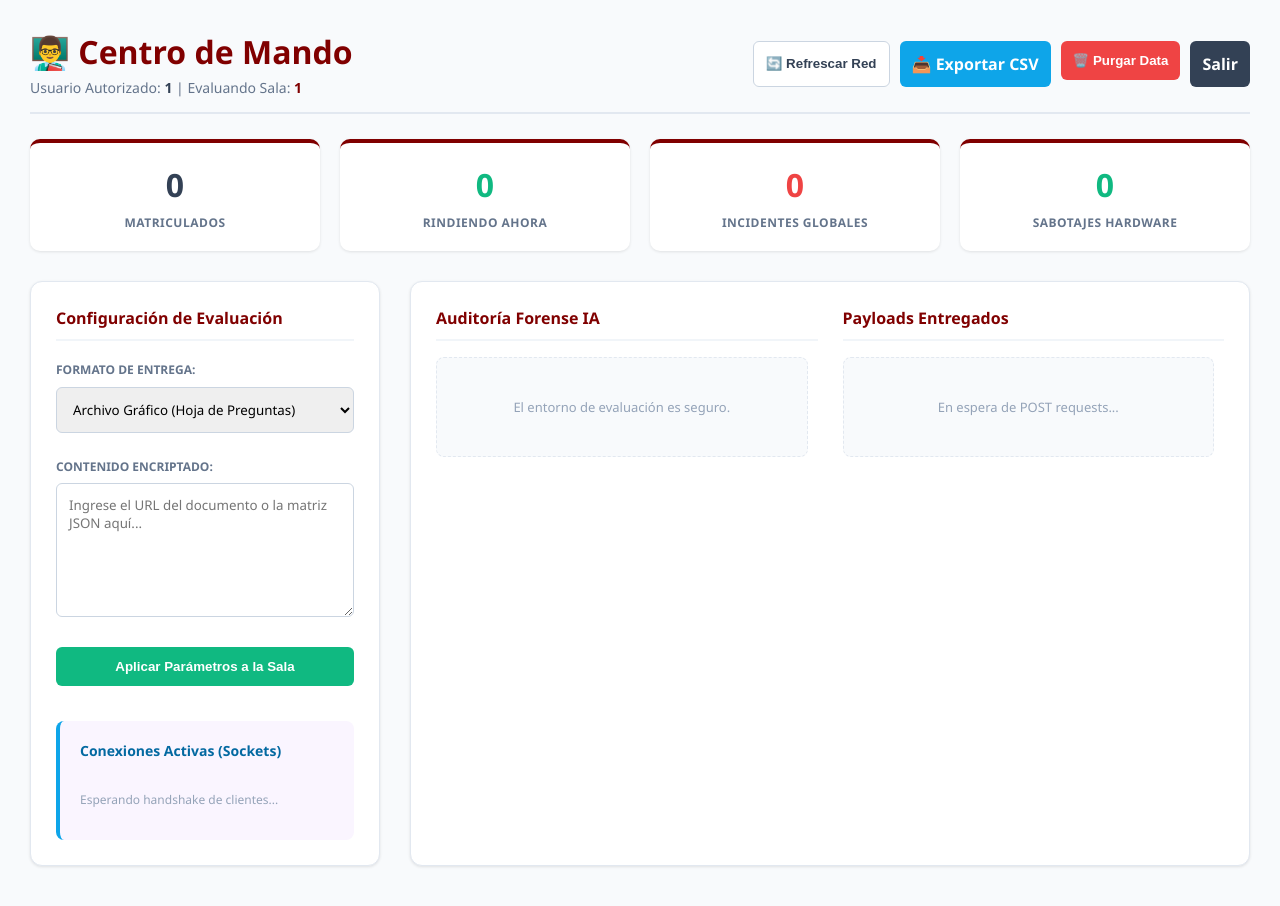
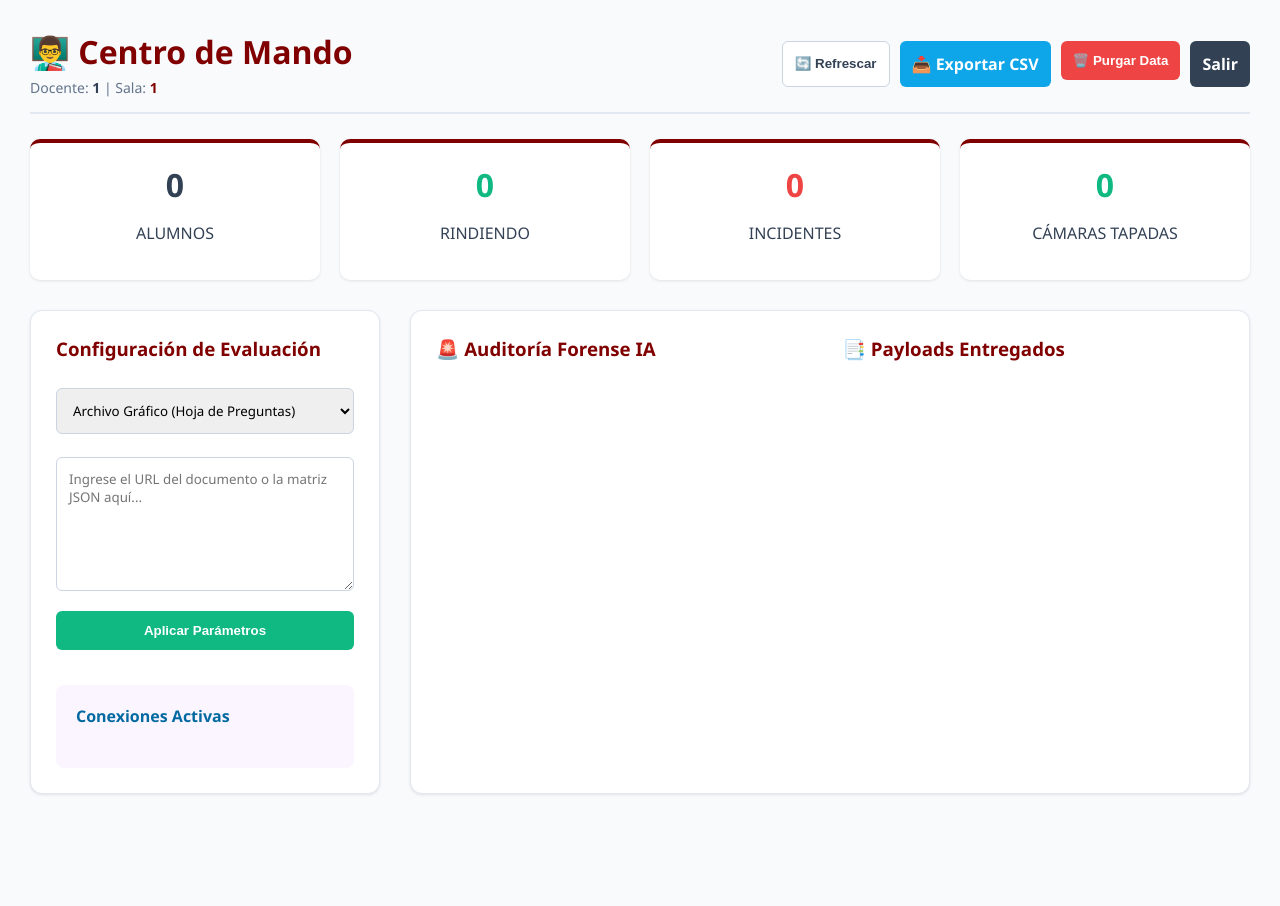
Before and after one commit to 914049118eddy-ops/Proctoring-, a FastAPI app: page /dashboard in a window 1280 px wide. Shown: the top 906 px of the page. Run offline with FastAPI, Linux system fonts and the light colour scheme; the visitor is signed in with stand-in values (Sample User, id 1).

Commit message:
Update index.html

```diff
--- a/templates/index.html
+++ b/templates/index.html
@@ -12,30 +12,35 @@
         input, select, textarea { width: 100%; padding: 12px; margin: 8px 0 15px 0; border: 1px solid #cbd5e1; border-radius: 6px; box-sizing: border-box; font-family: inherit; }
         input:focus, textarea:focus { outline: 2px solid var(--uni); outline-offset: -1px; }
 
+        /* Contenedores Base */
         .registro-container { display: flex; justify-content: center; align-items: center; height: 100vh; }
-        .card-login { background: white; padding: 40px; border-radius: 12px; box-shadow: 0 4px 6px -1px rgb(0 0 0 / 0.1), 0 2px 4px -2px rgb(0 0 0 / 0.1); width: 380px; border-top: 6px solid var(--uni); }
+        .card-login { background: white; padding: 40px; border-radius: 12px; box-shadow: 0 4px 6px -1px rgb(0 0 0 / 0.1); width: 380px; border-top: 6px solid var(--uni); }
         .tabs { display: flex; border-bottom: 2px solid #e2e8f0; margin-bottom: 25px; }
         .tab { flex: 1; text-align: center; padding: 10px; cursor: pointer; color: #64748b; font-weight: 600; transition: 0.3s; }
-        .tab:hover { color: var(--uni); }
         .tab.active { color: var(--uni); border-bottom: 3px solid var(--uni); margin-bottom: -2px; }
         .form-view { display: none; animation: fadeIn 0.3s ease; }
         .form-view.active { display: block; }
         @keyframes fadeIn { from { opacity: 0; transform: translateY(5px); } to { opacity: 1; transform: translateY(0); } }
 
+        /* Layout Examen y Capas de Video */
         .examen-layout { display: flex; height: 100vh; overflow: hidden; width: 100vw; }
         .examen-area { flex: 2.5; padding: 40px; overflow-y: auto; background: white; border-right: 1px solid #e2e8f0; }
         .proctoring-sidebar { flex: 1; padding: 25px; display: flex; flex-direction: column; align-items: center; background: #f8fafc; }
-        #video-alumno { width: 100%; border-radius: 12px; transform: scaleX(-1); background: #000; box-shadow: 0 4px 6px -1px rgb(0 0 0 / 0.1); }
-        .status-badge { padding: 10px 20px; border-radius: 50px; font-weight: 600; width: 100%; text-align: center; margin-top:15px; box-sizing: border-box; border: 1px solid #cbd5e1; }
-        .log-box { width: 100%; margin-top: 20px; flex-grow: 1; overflow-y: auto; border: 1px solid #e2e8f0; border-radius: 8px; padding: 15px; font-size: 13px; box-sizing: border-box; background: white; }
+
+        .video-container { position: relative; width: 100%; border-radius: 12px; overflow: hidden; box-shadow: 0 4px 6px -1px rgb(0 0 0 / 0.1); background: #000; }
+        #video-alumno { width: 100%; display: block; transform: scaleX(-1); }
+        #overlay-ia { position: absolute; top: 0; left: 0; width: 100%; height: 100%; z-index: 10; transform: scaleX(-1); pointer-events: none; }
+
+        .status-badge { padding: 10px 20px; border-radius: 50px; font-weight: 600; width: 100%; text-align: center; margin-top:15px; box-sizing: border-box; border: 1px solid #cbd5e1; transition: 0.3s; }
+        .log-box { width: 100%; margin-top: 20px; flex-grow: 1; overflow-y: auto; border: 1px solid #e2e8f0; border-radius: 8px; padding: 15px; font-size: 13px; background: white; }
         .pregunta-card { background: white; border: 1px solid #e2e8f0; padding: 20px; border-radius: 10px; margin-bottom: 20px; box-shadow: 0 1px 3px 0 rgb(0 0 0 / 0.1); }
 
+        /* Dashboard Docente */
         .dash-body { padding: 30px; overflow-y: auto; height: 100vh; box-sizing: border-box;}
         .header { display: flex; justify-content: space-between; border-bottom: 2px solid #e2e8f0; padding-bottom: 15px; margin-bottom: 25px; align-items: center;}
         .stats-grid { display: grid; grid-template-columns: repeat(4, 1fr); gap: 20px; margin-bottom: 30px; }
         .stat-card { background: white; padding: 20px; border-radius: 10px; text-align: center; border-top: 4px solid var(--uni); box-shadow: 0 1px 3px 0 rgb(0 0 0 / 0.1); }
         .stat-card h2 { margin: 0; color: var(--text); font-size: 32px; font-weight: 800; }
-        .stat-card p { margin: 8px 0 0 0; font-size: 12px; color: #64748b; font-weight: 700; letter-spacing: 0.5px; }
         .dash-layout { display: grid; grid-template-columns: 350px 1fr; gap: 30px; }
         .panel { background: white; border-radius: 12px; padding: 25px; box-shadow: 0 1px 3px 0 rgb(0 0 0 / 0.1); border: 1px solid #e2e8f0; }
         .evidencia-card { display: flex; border: 1px solid #fecaca; border-radius: 8px; overflow: hidden; margin-bottom: 15px; background: white; }
@@ -93,7 +98,7 @@
         <div class="examen-area">
             <h2 style="color: var(--uni); margin-top:0; font-weight:800;">Aula de Evaluación: {{ sala }}</h2>
             <div style="background:#f0f9ff; padding:15px; border-radius:8px; font-size:13px; margin-bottom:25px; border-left:4px solid #0ea5e9; color:#0369a1;">
-                🛡️ <b>Auditoría en Progreso:</b> La inteligencia artificial procesa tu entorno de forma local para garantizar integridad académica.
+                🛡️ <b>Auditoría Activa:</b> La IA dibuja cuadros de detección (Bounding Boxes) en tiempo real para evitar falsos positivos.
             </div>
 
             {% if config.tipo == 'tradicional' %}
@@ -160,48 +168,44 @@
     <script src="/static/js/motor_ia.js"></script>
     {% endif %}
 
-
     {% if vista == 'dashboard' %}
     <div class="dash-body">
         <div class="header">
             <div>
                 <h1 style="color: var(--uni); margin: 0; font-weight:800;">👨‍🏫 Centro de Mando</h1>
-                <p style="margin:5px 0 0 0; color:#64748b; font-size:14px;">Usuario Autorizado: <b style="color:var(--text);">{{ docente }}</b> | Evaluando Sala: <b style="color:var(--uni);">{{ sala }}</b></p>
+                <p style="margin:5px 0 0 0; color:#64748b; font-size:14px;">Docente: <b style="color:var(--text);">{{ docente }}</b> | Sala: <b style="color:var(--uni);">{{ sala }}</b></p>
             </div>
             <div style="display:flex; gap:10px;">
-                <button class="btn" onclick="location.reload()" style="width:auto; background:white; color:var(--text); border:1px solid #cbd5e1;">🔄 Refrescar Red</button>
-                <a href="/descargar_dataset" class="btn" style="background:#0ea5e9; width:auto; text-decoration:none;">📥 Exportar CSV</a>
-
-                <form action="/limpiar_auditoria" method="post" onsubmit="return confirm('ATENCIÓN: Esto borrará irreversiblemente las fotos del servidor. ¿Continuar?');" style="margin:0;">
+                <button class="btn" onclick="location.reload()" style="width:auto; background:white; color:var(--text); border:1px solid #cbd5e1;">🔄 Refrescar</button>
+                <a href="/descargar_dataset" class="btn" style="background:#0ea5e9; width:auto;">📥 Exportar CSV</a>
+                <form action="/limpiar_auditoria" method="post" onsubmit="return confirm('ATENCIÓN: Borrará las fotos. ¿Continuar?');" style="margin:0;">
                     <button type="submit" class="btn" style="background:#ef4444; width:auto;">🗑️ Purgar Data</button>
                 </form>
-                <a href="/logout" class="btn" style="background:#334155; width:auto; text-decoration:none;">Salir</a>
+                <a href="/logout" class="btn" style="background:#334155; width:auto;">Salir</a>
             </div>
         </div>
 
         <div class="stats-grid">
-            <div class="stat-card"><h2>{{ stats.total_alumnos }}</h2><p>MATRICULADOS</p></div>
-            <div class="stat-card"><h2 style="color:#10b981;">{{ stats.activos }}</h2><p>RINDIENDO AHORA</p></div>
-            <div class="stat-card"><h2 style="color:#ef4444;">{{ stats.total_alertas }}</h2><p>INCIDENTES GLOBALES</p></div>
-            <div class="stat-card"><h2 style="color:{{ '#ef4444' if stats.camaras_tapadas > 0 else '#10b981' }}">{{ stats.camaras_tapadas }}</h2><p>SABOTAJES HARDWARE</p></div>
+            <div class="stat-card"><h2>{{ stats.total_alumnos }}</h2><p>ALUMNOS</p></div>
+            <div class="stat-card"><h2 style="color:#10b981;">{{ stats.activos }}</h2><p>RINDIENDO</p></div>
+            <div class="stat-card"><h2 style="color:#ef4444;">{{ stats.total_alertas }}</h2><p>INCIDENTES</p></div>
+            <div class="stat-card"><h2 style="color:{{ '#ef4444' if stats.camaras_tapadas > 0 else '#10b981' }}">{{ stats.camaras_tapadas }}</h2><p>CÁMARAS TAPADAS</p></div>
         </div>
 
         <div class="dash-layout">
             <div class="panel">
-                <h3 style="margin-top:0; color:var(--uni); border-bottom: 2px solid #f1f5f9; padding-bottom:10px; font-size:16px;">Configuración de Evaluación</h3>
+                <h3 style="margin-top:0; color:var(--uni);">Configuración de Evaluación</h3>
                 <form action="/configurar_lms" method="post">
-                    <label style="font-size:12px; font-weight:bold; color:#64748b;">FORMATO DE ENTREGA:</label>
                     <select name="tipo">
                         <option value="tradicional">Archivo Gráfico (Hoja de Preguntas)</option>
                         <option value="interactivo">Despliegue Dinámico (JSON Array)</option>
                     </select>
-                    <label style="font-size:12px; font-weight:bold; color:#64748b; margin-top:10px; display:block;">CONTENIDO ENCRIPTADO:</label>
                     <textarea name="contenido" rows="6" placeholder="Ingrese el URL del documento o la matriz JSON aquí..." required></textarea>
-                    <button type="submit" class="btn" style="background:#10b981; margin-top:10px;">Aplicar Parámetros a la Sala</button>
+                    <button type="submit" class="btn" style="background:#10b981;">Aplicar Parámetros</button>
                 </form>
 
-                <div style="margin-top: 35px; background: #faf5ff; padding: 20px; border-radius: 8px; border-left: 4px solid #0ea5e9;">
-                    <h4 style="margin-top:0; color:#0369a1; font-size:14px;">Conexiones Activas (Sockets)</h4>
+                <div style="margin-top: 35px; background: #faf5ff; padding: 20px; border-radius: 8px;">
+                    <h4 style="margin-top:0; color:#0369a1;">Conexiones Activas</h4>
                     <div style="max-height: 200px; overflow-y: auto;">
                         {% for est in asistencia %}
                         <div style="font-size:12px; margin-bottom:10px; border-bottom:1px solid #e0f2fe; padding-bottom:10px;">
@@ -209,8 +213,6 @@
                             Status: <span style="font-weight:bold; color:{{ '#10b981' if est.Estado == 'EN EXAMEN' else '#64748b' }}">{{ est.Estado }}</span> |
                             Video: <span style="font-weight:bold; color:{{ '#ef4444' if est.Camara == 'BLOQUEADA' else '#10b981' }}">{{ est.Camara }}</span>
                         </div>
-                        {% else %}
-                        <p style="color:#94a3b8; font-size:12px;">Esperando handshake de clientes...</p>
                         {% endfor %}
                     </div>
                 </div>
@@ -219,42 +221,32 @@
             <div class="panel">
                 <div style="display: grid; grid-template-columns: 1fr 1fr; gap: 25px;">
                     <div>
-                        <h3 style="margin-top:0; color:var(--uni); border-bottom: 2px solid #f1f5f9; padding-bottom:10px; font-size:16px;">Auditoría Forense IA</h3>
-                        <div style="max-height: 600px; overflow-y: auto; padding-right:10px;">
+                        <h3 style="margin-top:0; color:var(--uni);">🚨 Auditoría Forense IA</h3>
+                        <div style="max-height: 600px; overflow-y: auto;">
                             {% for item in incidencias %}
                             <div class="evidencia-card">
                                 <img src="/ver_evidencia/{{ item.Ruta.split('/')[-1] }}" loading="lazy">
                                 <div style="padding: 12px; font-size:12px; width:100%;">
-                                    <span style="background:#fee2e2; color:#b91c1c; padding:3px 6px; border-radius:4px; font-weight:bold; font-size:10px;">{{ item.Falta }}</span><br>
+                                    <span style="background:#fee2e2; color:#b91c1c; padding:3px 6px; border-radius:4px; font-weight:bold;">{{ item.Falta }}</span><br>
                                     <div style="margin-top:8px;"><b>{{ item.Nombre }}</b></div>
                                     <div style="color:#64748b; margin-top:2px;">{{ item.Fecha }}</div>
                                 </div>
                             </div>
-                            {% else %}
-                            <div style="text-align:center; padding:40px 20px; background:#f8fafc; border-radius:8px; border:1px dashed #e2e8f0;">
-                                <p style="color:#94a3b8; font-size:13px; margin:0;">El entorno de evaluación es seguro.</p>
-                            </div>
                             {% endfor %}
                         </div>
                     </div>
-
                     <div>
-                        <h3 style="margin-top:0; color:var(--uni); border-bottom: 2px solid #f1f5f9; padding-bottom:10px; font-size:16px;">Payloads Entregados</h3>
-                        <div style="max-height: 600px; overflow-y: auto; padding-right:10px;">
+                        <h3 style="margin-top:0; color:var(--uni);">📑 Payloads Entregados</h3>
+                        <div style="max-height: 600px; overflow-y: auto;">
                             {% for res in respuestas %}
-                            <div style="background:white; border:1px solid #e2e8f0; border-left:4px solid #10b981; padding:15px; margin-bottom:15px; border-radius:6px; font-size:12px; box-shadow: 0 1px 2px 0 rgb(0 0 0 / 0.05);">
+                            <div style="background:white; border:1px solid #e2e8f0; border-left:4px solid #10b981; padding:15px; margin-bottom:15px; border-radius:6px; font-size:12px;">
                                 <div style="display:flex; justify-content:space-between; margin-bottom:8px;">
-                                    <b>Alumno: {{ res.ID }}</b>
-                                    <span style="color:#64748b;">{{ res.Fecha }}</span>
+                                    <b>{{ res.ID }}</b> <span style="color:#64748b;">{{ res.Fecha }}</span>
                                 </div>
-                                <hr style="border:0; border-top:1px dashed #e2e8f0; margin: 8px 0 10px 0;">
+                                <hr style="border:0; border-top:1px dashed #e2e8f0; margin: 8px 0;">
                                 {% for p, r in res.Detalle.items() %}
                                     <div style="margin-bottom:4px;"><span style="color:#64748b;">{{ p }}:</span> <b>{{ r }}</b></div>
                                 {% endfor %}
-                            </div>
-                            {% else %}
-                            <div style="text-align:center; padding:40px 20px; background:#f8fafc; border-radius:8px; border:1px dashed #e2e8f0;">
-                                <p style="color:#94a3b8; font-size:13px; margin:0;">En espera de POST requests...</p>
                             </div>
                             {% endfor %}
                         </div>
```
Also changed, not shown: other parts of templates/index.html (+20 -7 lines).
